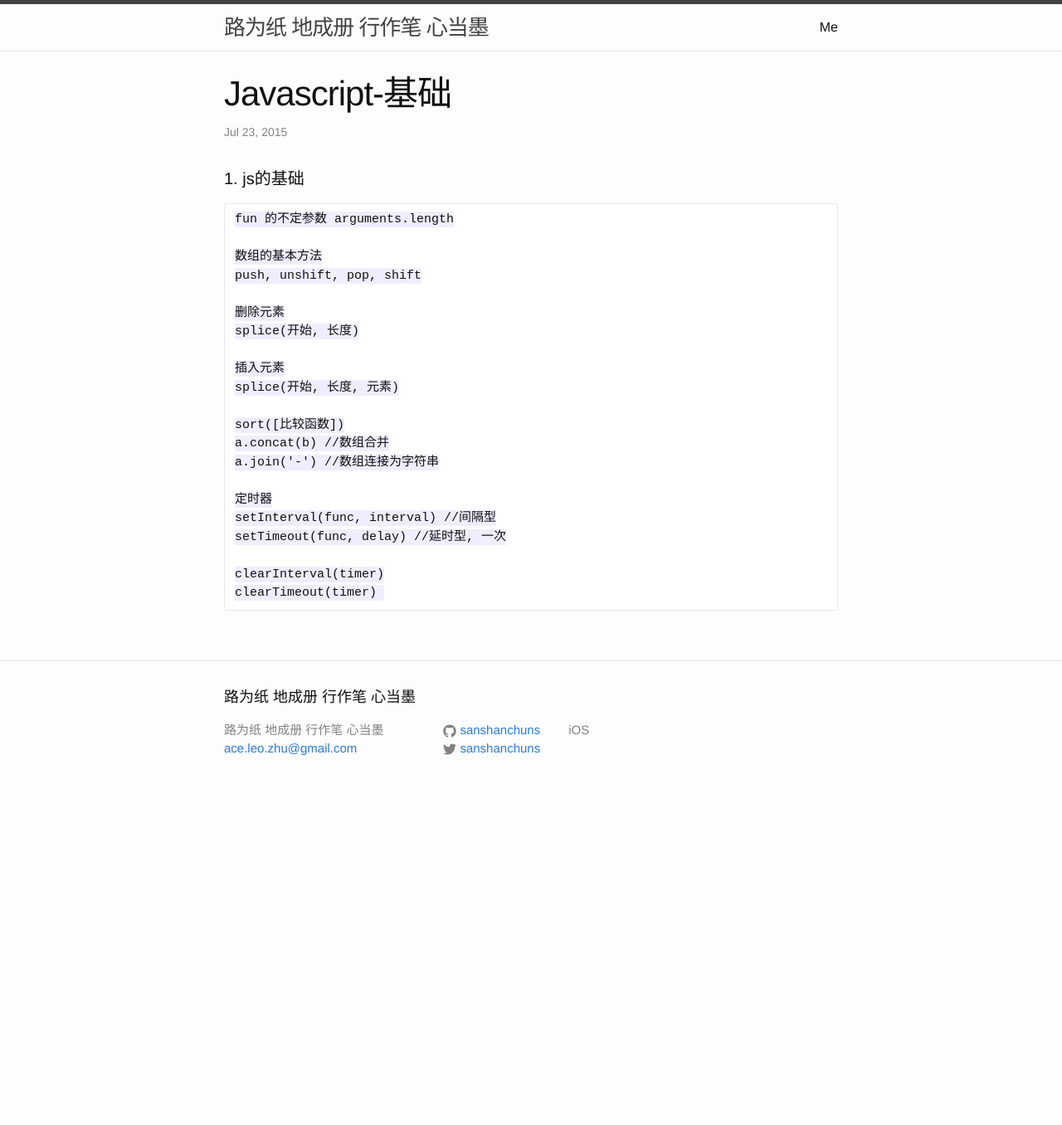
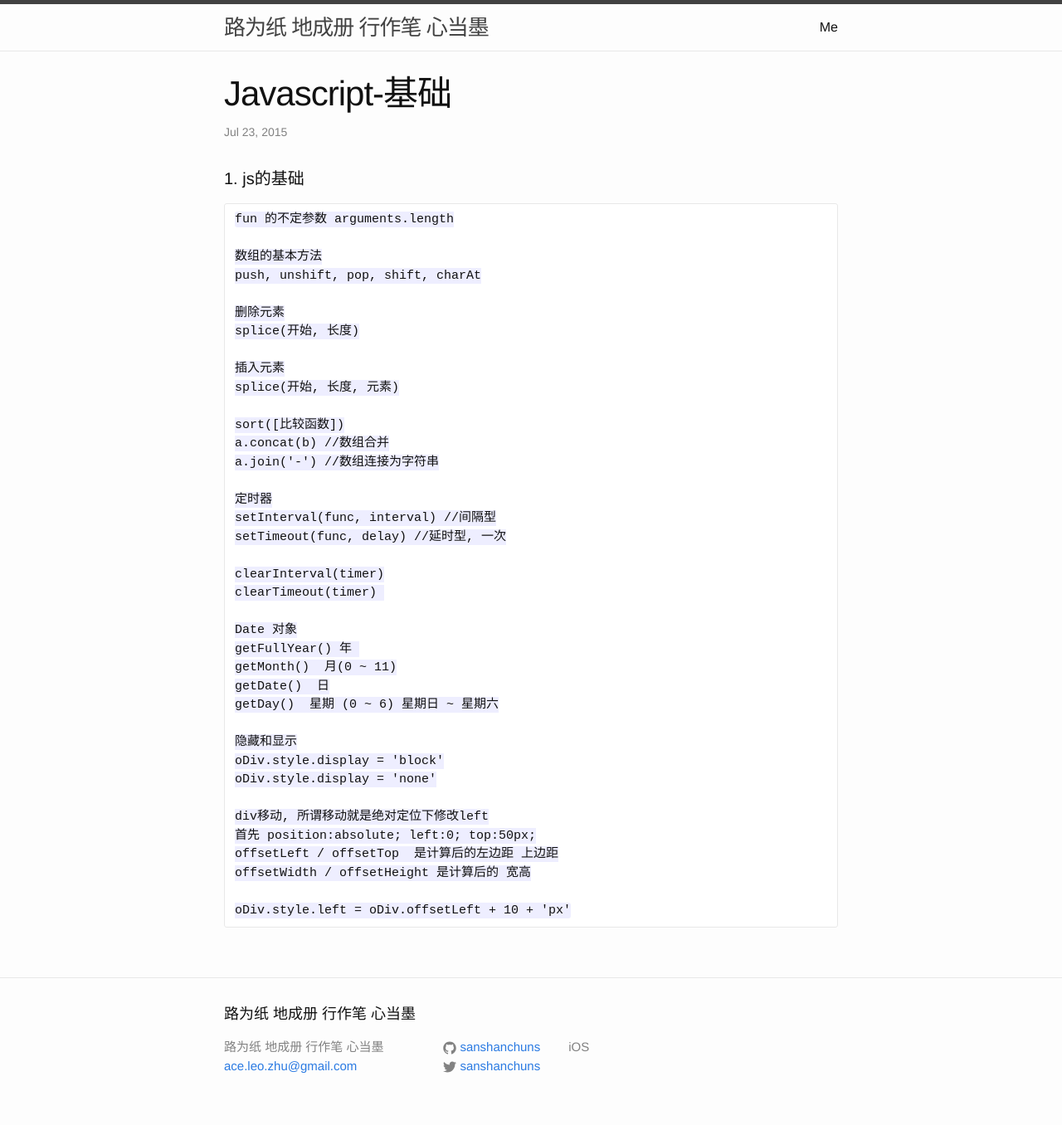
Before and after one commit to sanshanchuns/sanshanchuns.github.io, a Jekyll site: the page built from _posts/2015-07-23-Javascript-基础.markdown, in a window 1280 px wide. Shown: the whole page at 83% size. Built offline with Jekyll 4.4.1, drawn with Linux system fonts in a browser that asks for light colours; before the commit the page ends 974 px from its top, so only the background shows below that.

Commit message:
update files

```diff
--- a/_posts/2015-07-23-Javascript-基础.markdown
+++ b/_posts/2015-07-23-Javascript-基础.markdown
@@ -10,7 +10,7 @@ categories: jekyll update
 	fun 的不定参数 arguments.length
 
 	数组的基本方法
-	push, unshift, pop, shift
+	push, unshift, pop, shift, charAt
 
 	删除元素
 	splice(开始, 长度)
@@ -29,6 +29,23 @@ categories: jekyll update
 	clearInterval(timer)
 	clearTimeout(timer)
 
+	Date 对象
+	getFullYear() 年
+	getMonth()  月(0 ~ 11)
+	getDate()  日
+	getDay()  星期 (0 ~ 6) 星期日 ~ 星期六
+
+	隐藏和显示
+	oDiv.style.display = 'block'
+	oDiv.style.display = 'none'
+
+	div移动, 所谓移动就是绝对定位下修改left
+	首先 position:absolute; left:0; top:50px;
+	offsetLeft / offsetTop  是计算后的左边距 上边距
+	offsetWidth / offsetHeight 是计算后的 宽高
+
+	oDiv.style.left = oDiv.offsetLeft + 10 + 'px'
+
 
 [jekyll]:      http://jekyllrb.com
 [jekyll-gh]:   https://github.com/jekyll/jekyll
```
Also changed, not shown: _posts/2015-07-27-iOS-JSPatch实践.markdown (+23 -0 lines).
